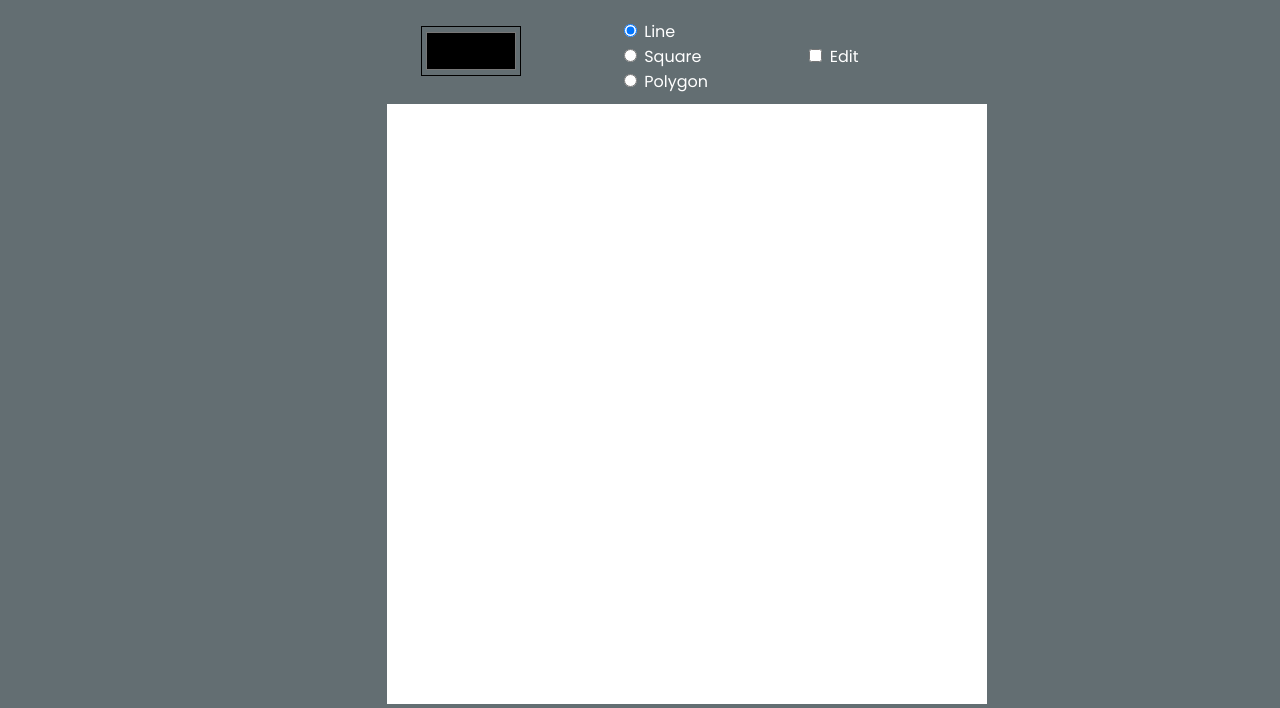
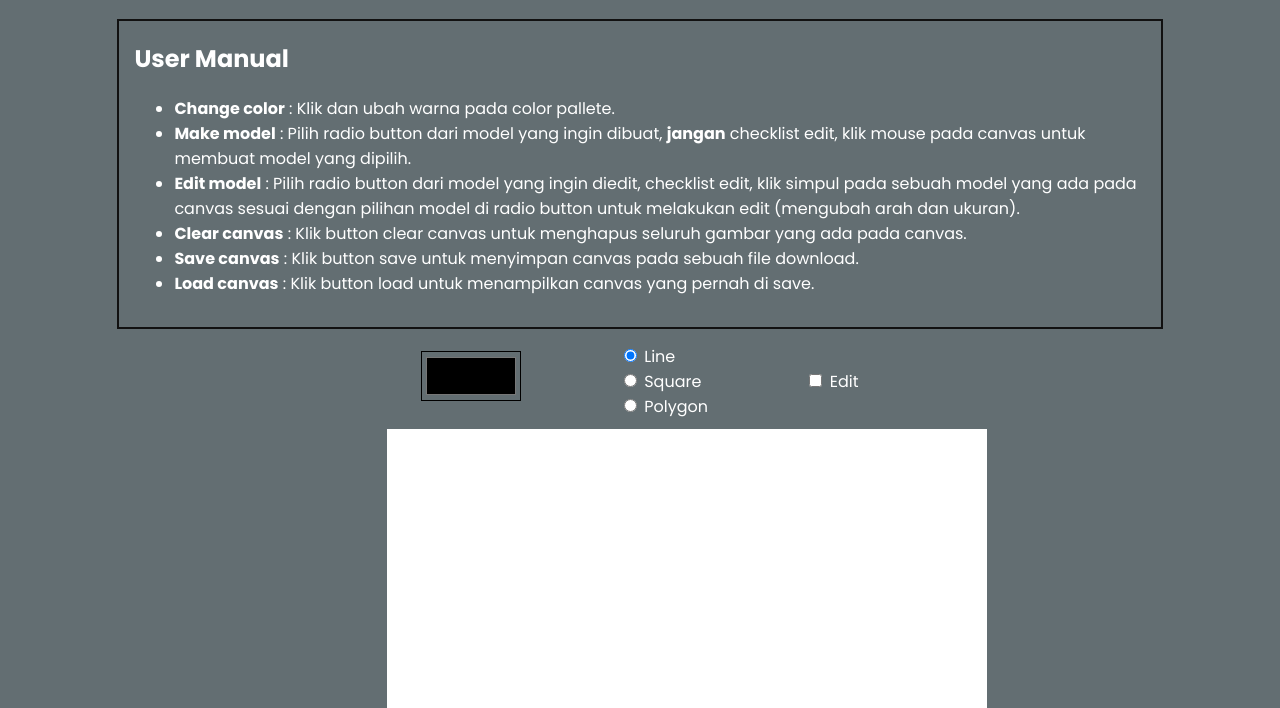
Before and after one commit to JovanKaruna/Web-Based-CAD, a website with bundled scripts: page public/index.html in a window 1280 px wide. Shown: the part 72-780 px from the top of the page. Built offline with nearby package versions, Linux system fonts and the light colour scheme.

Commit message:
user manual

```diff
--- a/public/index.html
+++ b/public/index.html
@@ -30,6 +30,17 @@
 <body>
     <div>
         <h1 class="title">WebGL</h1>
+        <div class="userManual">
+            <h2>User Manual</h2>
+            <ul>
+                <li><strong>Change color</strong> : Klik dan ubah warna pada color pallete.</li>
+                <li><strong>Make model</strong> : Pilih radio button dari model yang ingin dibuat, <strong>jangan</strong> checklist edit, klik mouse pada canvas untuk membuat model yang dipilih.</li>
+                <li><strong>Edit model</strong> : Pilih radio button dari model yang ingin diedit, checklist edit, klik simpul pada sebuah model yang ada pada canvas sesuai dengan pilihan model di radio button untuk melakukan edit (mengubah arah dan ukuran).</li>
+                <li><strong>Clear canvas</strong> : Klik button clear canvas untuk menghapus seluruh gambar yang ada pada canvas.</li>
+                <li><strong>Save canvas</strong> : Klik button save untuk menyimpan canvas pada sebuah file download.</li>
+                <li><strong>Load canvas</strong> : Klik button load untuk menampilkan canvas yang pernah di save.</li>
+            </ul>
+        </div>
         <div class="menu">
             <input type="color" id="color" class="color">
             <div>
--- a/public/styles.css
+++ b/public/styles.css
@@ -16,6 +16,20 @@
 
 .title{
   text-align: center;
+}
+
+.userManual{
+  width: 80%;
+  margin-left: auto;
+  margin-right: auto;
+  margin-bottom: 15px;
+  border: 2px solid var(--black-color);
+  padding: 0 15px 15px 15px;
+}
+
+p {
+  margin-top: 5px;
+  margin-bottom: 0px;
 }
 
 .menu {
```
